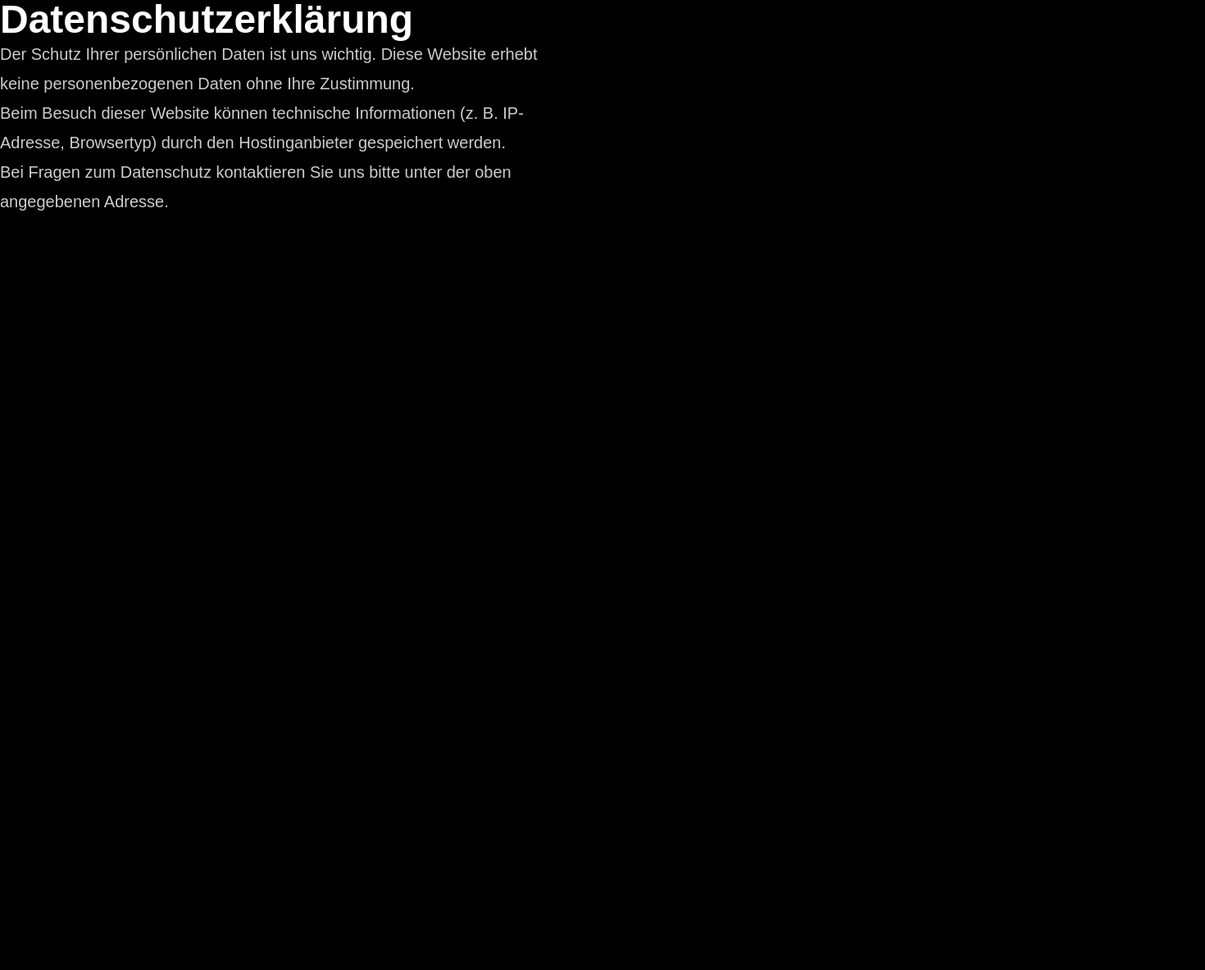
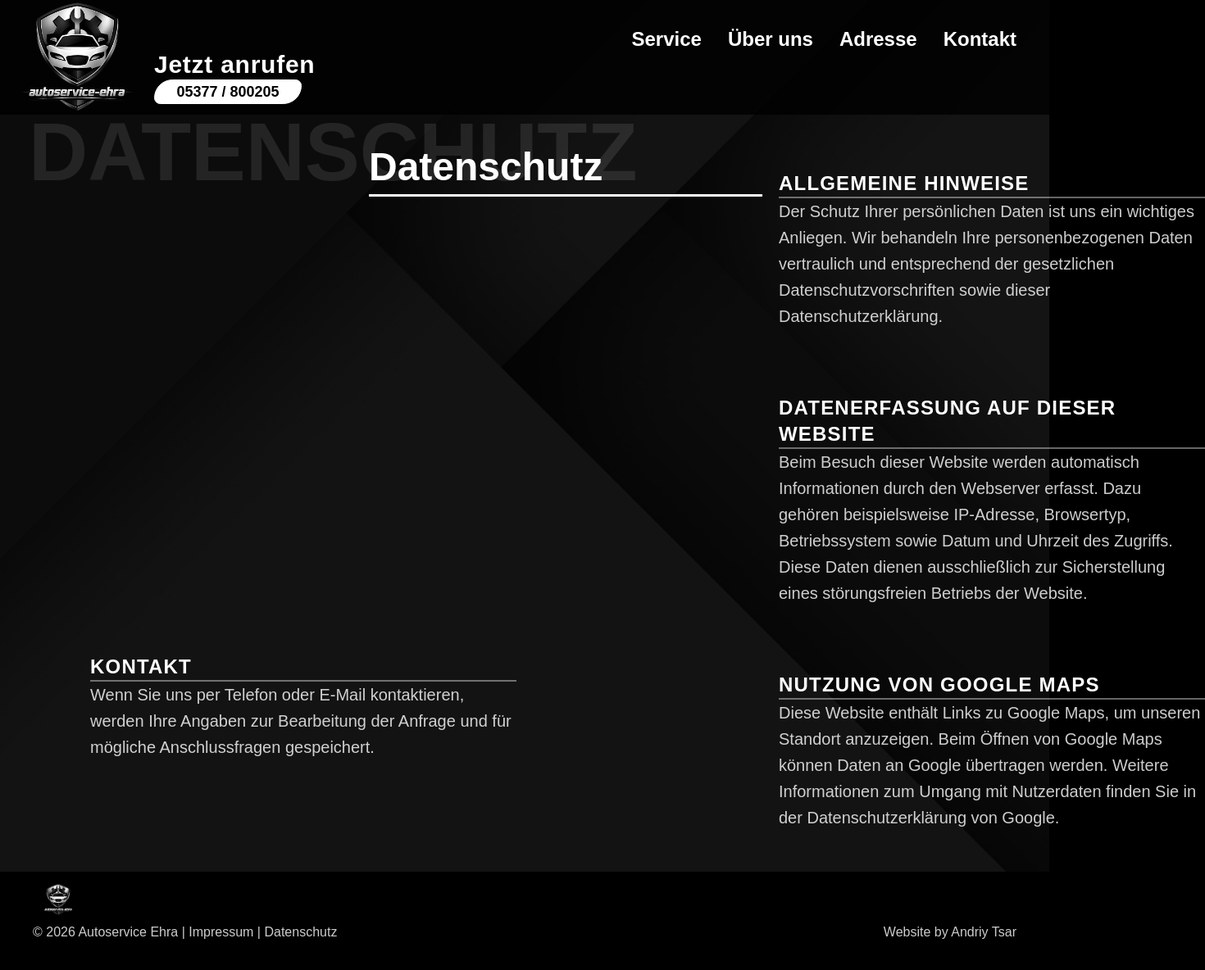
Before and after one commit to AndriyAtWork25/autoservice-ehra, a Next.js app: page /datenschutz in a window 1280 px wide. Shown: the top 1184 px of the page at 82% size, 1470 px wide, since content can reach past the window. Before the commit the page ends 800 px from the top, so only its background shows below. Built offline with nearby package versions, Linux system fonts and the light colour scheme; a web font is replaced by a local one.

Commit message:
feat: implement Datenschutz page with styled layout and legal content

```diff
--- a/app/datenschutz/page.tsx
+++ b/app/datenschutz/page.tsx
@@ -1,30 +1,108 @@
+import Navbar from "@/components/layout/Navbar";
+import Footer from "@/components/layout/Footer";
+
 export default function Datenschutz() {
   return (
-    <main className="min-h-screen bg-black text-white px-20 py-40">
+    <>
+      <main className="relative min-h-screen text-white px-20 py-40">
+        <Navbar />
 
-      <h1 className="text-5xl font-bold mb-20">
-        Datenschutzerklärung
+        {/* Background Bild */}
+        <img
+          src="/service-bg2.jpg"
+          alt="Background"
+          className="absolute inset-0 w-full h-full object-cover -z-10"
+        />
+
+        {/* dunkler Overlay */}
+        <div className="absolute inset-0 bg-black/70 -z-10"></div>
+
+        {/* großes Hintergrund Wort */}
+        <span className="absolute top-[110px] left-[35px] text-[100px] font-bold text-white/10 select-none">
+          DATENSCHUTZ
+        </span>
+
+        {/* Content */}
+        <div className="relative max-w-[800px]">
+
+          <h1 className="relative top-[180px] left-[450px] text-5xl font-bold mb-16">
+            Datenschutz
+            <span className="absolute left-0 -bottom-3 h-[3px] w-[60%] bg-white"></span>
           </h1>
 
-      <div className="max-w-[700px] text-xl leading-9 text-white/80">
+          <div className="relative top-[160px] left-[950px] w-[520px] text-white flex flex-col gap-20">
 
-        <p className="mb-8">
-          Der Schutz Ihrer persönlichen Daten ist uns wichtig.
-          Diese Website erhebt keine personenbezogenen Daten ohne Ihre Zustimmung.
+            {/* Allgemeine Hinweise */}
+            <div>
+              <h3 className="text-2xl font-bold uppercase tracking-wider">
+                Allgemeine Hinweise
+              </h3>
+
+              <div className="mt-3 h-[2px] w-full bg-white/40"></div>
+
+              <p className="mt-6 text-xl leading-8 text-white/80">
+                Der Schutz Ihrer persönlichen Daten ist uns ein wichtiges
+                Anliegen. Wir behandeln Ihre personenbezogenen Daten vertraulich
+                und entsprechend der gesetzlichen Datenschutzvorschriften sowie
+                dieser Datenschutzerklärung.
               </p>
+            </div>
 
-        <p className="mb-8">
-          Beim Besuch dieser Website können technische Informationen
-          (z. B. IP-Adresse, Browsertyp) durch den Hostinganbieter gespeichert werden.
+            {/* Datenerfassung */}
+            <div>
+              <h3 className="text-2xl font-bold uppercase tracking-wider">
+                Datenerfassung auf dieser Website
+              </h3>
+
+              <div className="mt-3 h-[2px] w-full bg-white/40"></div>
+
+              <p className="mt-6 text-xl leading-8 text-white/80">
+                Beim Besuch dieser Website werden automatisch Informationen durch
+                den Webserver erfasst. Dazu gehören beispielsweise IP-Adresse,
+                Browsertyp, Betriebssystem sowie Datum und Uhrzeit des Zugriffs.
+                Diese Daten dienen ausschließlich zur Sicherstellung eines
+                störungsfreien Betriebs der Website.
               </p>
+            </div>
 
-        <p>
-          Bei Fragen zum Datenschutz kontaktieren Sie uns bitte unter der
-          oben angegebenen Adresse.
+            {/* Google Maps */}
+            <div>
+              <h3 className="text-2xl font-bold uppercase tracking-wider">
+                Nutzung von Google Maps
+              </h3>
+
+              <div className="mt-3 h-[2px] w-full bg-white/40"></div>
+
+              <p className="mt-6 text-xl leading-8 text-white/80">
+                Diese Website enthält Links zu Google Maps, um unseren Standort
+                anzuzeigen. Beim Öffnen von Google Maps können Daten an Google
+                übertragen werden. Weitere Informationen zum Umgang mit
+                Nutzerdaten finden Sie in der Datenschutzerklärung von Google.
               </p>
+            </div>
+
+            {/* Kontakt */}
+            <div className="relative -left-210 -top-74">
+              <h3 className="text-2xl font-bold uppercase tracking-wider">
+                Kontakt
+              </h3>
+
+              <div className="mt-3 h-[2px] w-full bg-white/40"></div>
+
+              <p className="mt-6 text-xl leading-8 text-white/80">
+                Wenn Sie uns per Telefon oder E-Mail kontaktieren, werden Ihre
+                Angaben zur Bearbeitung der Anfrage und für mögliche
+                Anschlussfragen gespeichert.
+              </p>
+            </div>
+
+          </div>
 
         </div>
 
       </main>
+
+      <Footer />
+    </>
   );
 }
```
Lines whose indentation alone changed are shown as unchanged.
